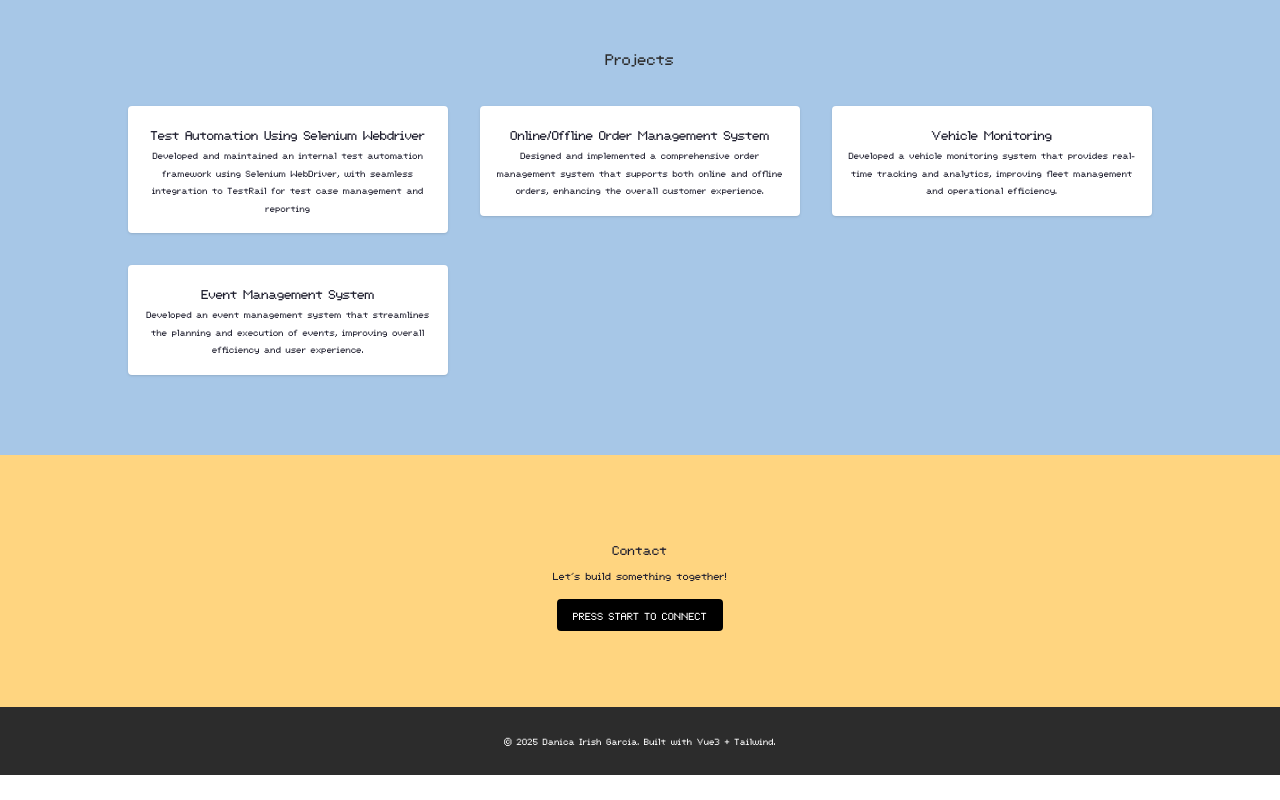
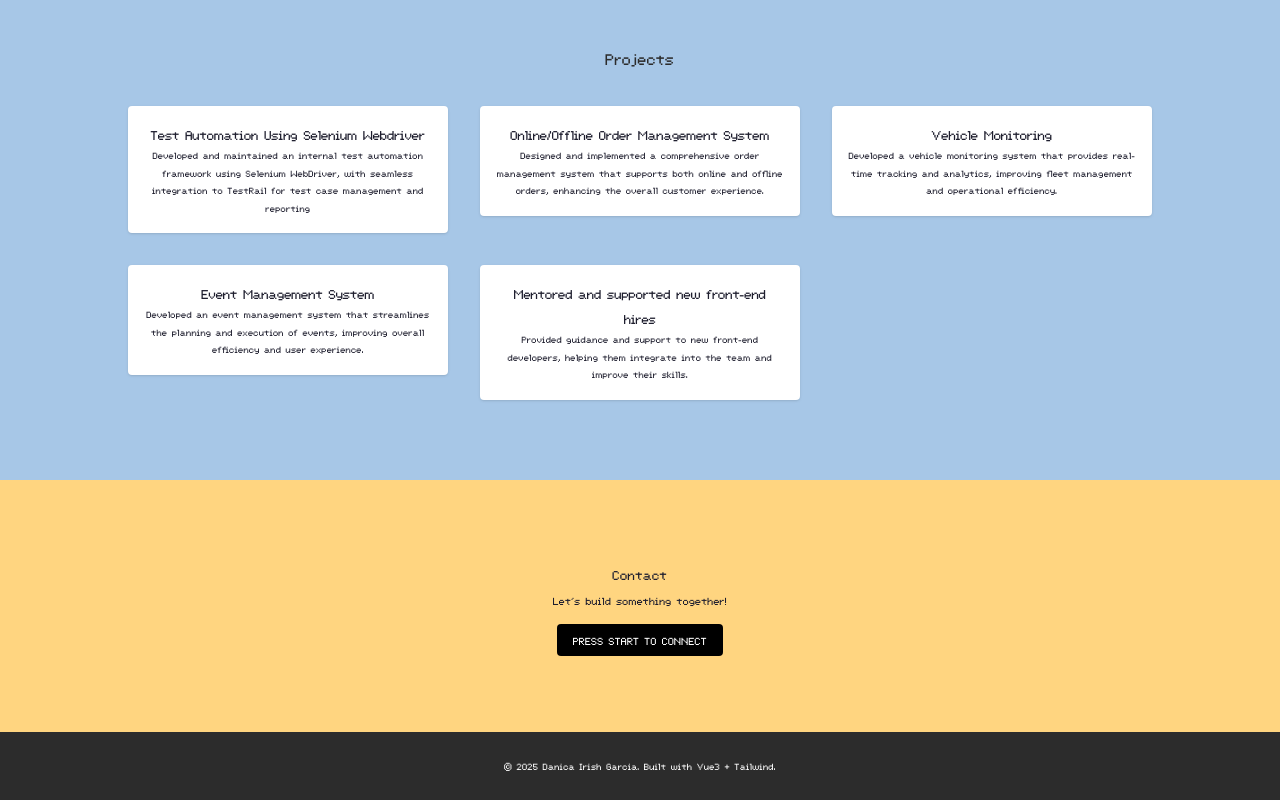
Before and after one commit to imirish/my-portfolio, a Vue app: page / in a window 1280 px wide. Shown: the part 1422-2222 px from the top of the page. Before the commit the page ends 2197 px from the top, so only its background shows below. Built offline with nearby package versions, Linux system fonts and the light colour scheme.

Commit message:
Update details

```diff
--- a/index.html
+++ b/index.html
@@ -4,7 +4,7 @@
     <meta charset="UTF-8" />
     <link rel="icon" type="image/png" href="src/assets/common/logo.svg" />
     <meta name="viewport" content="width=device-width, initial-scale=1.0" />
-    <title>My Resume</title>
+    <title>Portfolio</title>
   </head>
   <body>
     <div id="app"></div>
--- a/src/components/ProjectSection.vue
+++ b/src/components/ProjectSection.vue
@@ -39,6 +39,11 @@ export default {
         description:
           "Developed an event management system that streamlines the planning and execution of events, improving overall efficiency and user experience.",
       },
+      {
+        title: "Mentored and supported new front-end hires",
+        description:
+          "Provided guidance and support to new front-end developers, helping them integrate into the team and improve their skills.",
+      }
     ];
 
     return {
```
